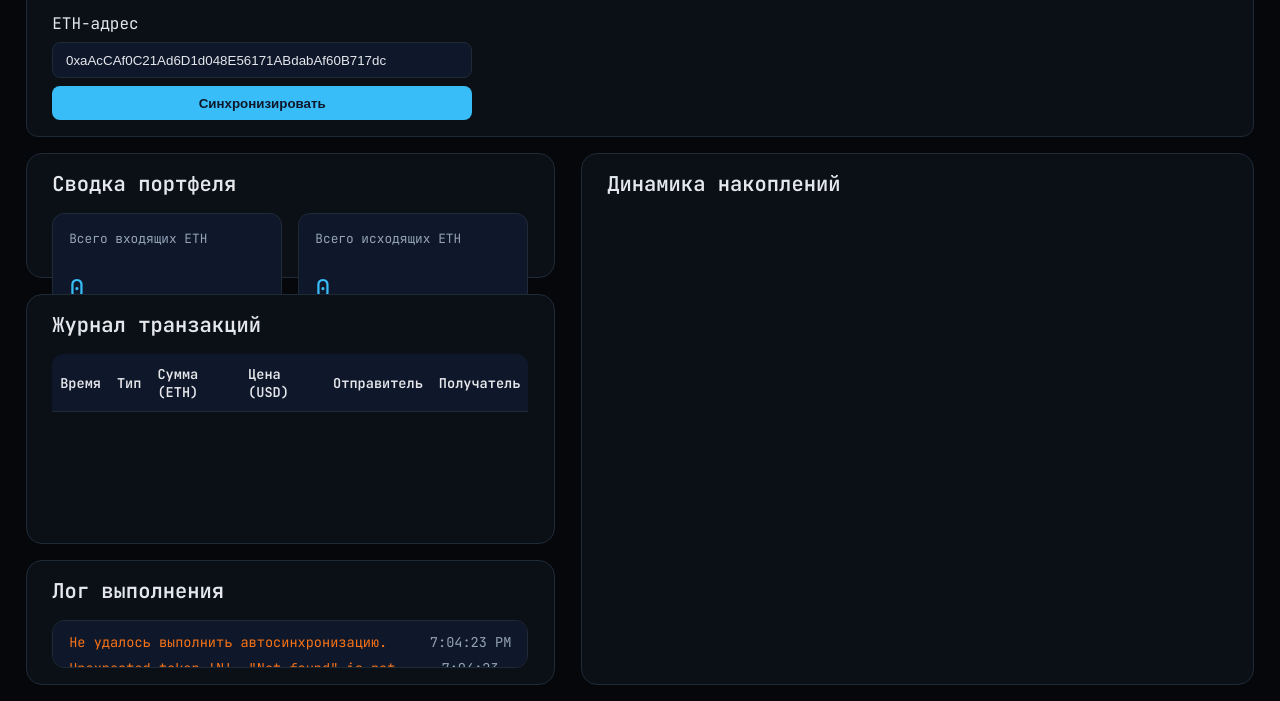
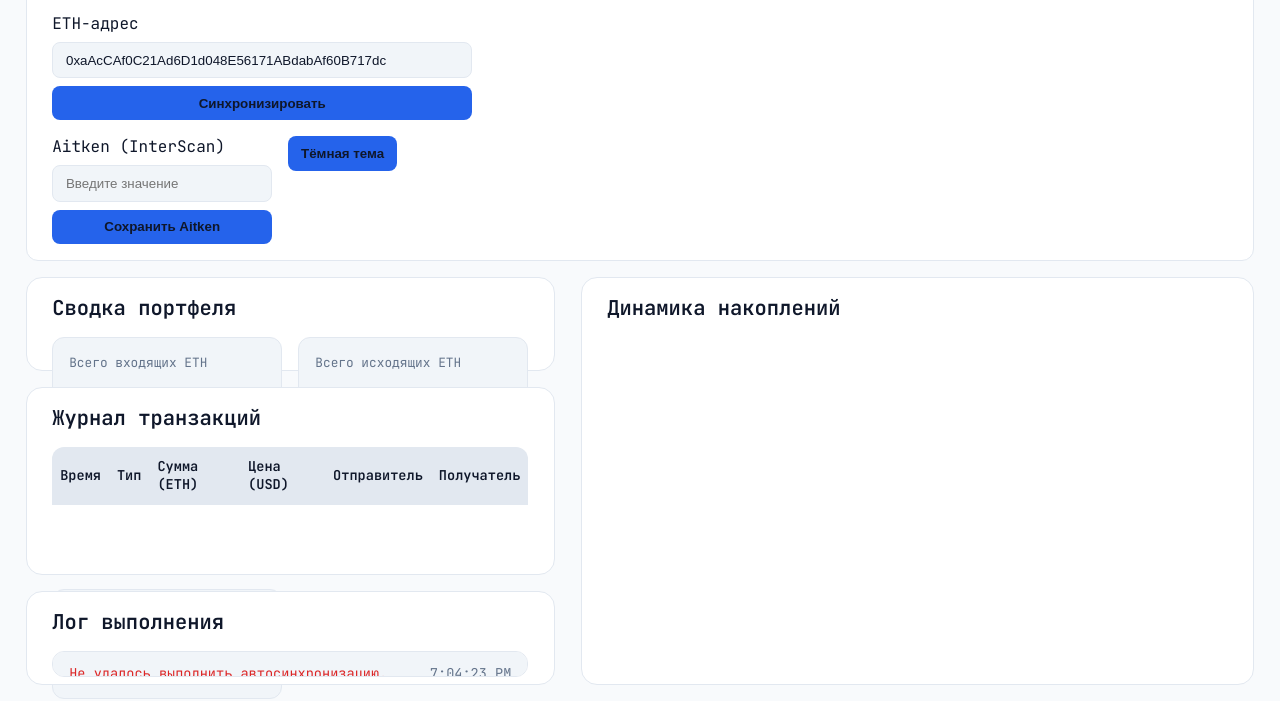
Before and after one commit to bitplain/block, a plain HTML site: page frontend/index.html in a window 1280 px wide. Shown: the part 99-800 px from the top of the page. Drawn offline with nearby package versions, Linux system fonts and the light colour scheme; no server answers.

Commit message:
Add theme toggle and manual Aitken entry

```diff
--- a/frontend/app.js
+++ b/frontend/app.js
@@ -8,8 +8,16 @@ const totalOutgoingEl = document.getElementById('total-outgoing');
 const avgPriceEl = document.getElementById('avg-price');
 const txCountEl = document.getElementById('tx-count');
 const logList = document.getElementById('log-list');
+const themeToggle = document.getElementById('theme-toggle');
+const aitkenInput = document.getElementById('aitken-input');
+const aitkenValue = document.getElementById('aitken-value');
+const saveAitkenButton = document.getElementById('save-aitken');
 
 let chartInstance = null;
+let lastTransactions = [];
+
+const THEME_STORAGE_KEY = 'theme';
+const AITKEN_STORAGE_KEY = 'aitkenValue';
 
 function getApiBase() {
   return '/api';
@@ -31,6 +39,69 @@ function saveAddress(value) {
 
 function loadAddress() {
   return localStorage.getItem('ethAddress') || '';
+}
+
+function saveTheme(value) {
+  localStorage.setItem(THEME_STORAGE_KEY, value);
+}
+
+function loadTheme() {
+  return localStorage.getItem(THEME_STORAGE_KEY);
+}
+
+function setTheme(value) {
+  document.documentElement.dataset.theme = value;
+  saveTheme(value);
+  updateThemeToggleLabel(value);
+  if (lastTransactions.length) {
+    updateChart(lastTransactions);
+  }
+}
+
+function updateThemeToggleLabel(theme) {
+  themeToggle.textContent = theme === 'light' ? 'Тёмная тема' : 'Светлая тема';
+}
+
+function getThemeColors() {
+  const style = getComputedStyle(document.documentElement);
+  const accent = style.getPropertyValue('--accent').trim();
+  const muted = style.getPropertyValue('--muted').trim();
+  const text = style.getPropertyValue('--text').trim();
+  const grid = style.getPropertyValue('--panel-border').trim();
+  return {
+    accent,
+    accentFill: hexToRgba(accent, 0.2),
+    muted,
+    text,
+    grid: hexToRgba(grid, 0.6),
+  };
+}
+
+function hexToRgba(hex, alpha) {
+  if (!hex.startsWith('#') || (hex.length !== 7 && hex.length !== 4)) {
+    return hex;
+  }
+  const normalized =
+    hex.length === 4
+      ? `#${hex[1]}${hex[1]}${hex[2]}${hex[2]}${hex[3]}${hex[3]}`
+      : hex;
+  const bigint = parseInt(normalized.slice(1), 16);
+  const r = (bigint >> 16) & 255;
+  const g = (bigint >> 8) & 255;
+  const b = bigint & 255;
+  return `rgba(${r}, ${g}, ${b}, ${alpha})`;
+}
+
+function saveAitken(value) {
+  localStorage.setItem(AITKEN_STORAGE_KEY, value);
+}
+
+function loadAitken() {
+  return localStorage.getItem(AITKEN_STORAGE_KEY) || '';
+}
+
+function updateAitkenDisplay(value) {
+  aitkenValue.textContent = value ? value : '—';
 }
 
 function addLog(message, status = 'info') {
@@ -85,6 +156,7 @@ function updateStats(transactions) {
 }
 
 function updateChart(transactions) {
+  const { accent, accentFill, muted, text, grid } = getThemeColors();
   const incoming = transactions
     .filter((tx) => tx.tx_type === 'incoming' && tx.price_usd !== null)
     .sort((a, b) => new Date(a.tx_timestamp) - new Date(b.tx_timestamp));
@@ -105,8 +177,8 @@ function updateChart(transactions) {
         {
           label: 'Цена ETH (USD)',
           data: prices,
-          borderColor: '#38bdf8',
-          backgroundColor: 'rgba(56, 189, 248, 0.2)',
+          borderColor: accent,
+          backgroundColor: accentFill,
           tension: 0.3,
           fill: true,
         },
@@ -117,17 +189,17 @@ function updateChart(transactions) {
       maintainAspectRatio: false,
       scales: {
         x: {
-          ticks: { color: '#94a3b8' },
-          grid: { color: 'rgba(148, 163, 184, 0.2)' },
+          ticks: { color: muted },
+          grid: { color: grid },
         },
         y: {
-          ticks: { color: '#94a3b8' },
-          grid: { color: 'rgba(148, 163, 184, 0.2)' },
+          ticks: { color: muted },
+          grid: { color: grid },
         },
       },
       plugins: {
         legend: {
-          labels: { color: '#e5e7eb' },
+          labels: { color: text },
         },
       },
     },
@@ -162,6 +234,7 @@ async function refresh() {
   saveAddress(address);
   addLog('Загружаю сохраненные транзакции...', 'info');
   const transactions = await loadTransactions(address);
+  lastTransactions = transactions;
   txBody.innerHTML = '';
   if (!transactions.length) {
     txBody.appendChild(renderEmptyRow());
@@ -203,12 +276,31 @@ syncButton.addEventListener('click', async () => {
   }
 });
 
+saveAitkenButton.addEventListener('click', () => {
+  const value = aitkenInput.value.trim();
+  saveAitken(value);
+  updateAitkenDisplay(value);
+  addLog('Aitken (InterScan) сохранен вручную.', 'success');
+});
+
+themeToggle.addEventListener('click', () => {
+  const currentTheme = document.documentElement.dataset.theme || 'dark';
+  const nextTheme = currentTheme === 'dark' ? 'light' : 'dark';
+  setTheme(nextTheme);
+});
+
 window.addEventListener('load', async () => {
   const savedAddress = loadAddress();
   addressInput.value = savedAddress || DEFAULT_ADDRESS;
   if (!savedAddress) {
     saveAddress(DEFAULT_ADDRESS);
   }
+  const savedAitken = loadAitken();
+  aitkenInput.value = savedAitken;
+  updateAitkenDisplay(savedAitken);
+  const savedTheme = loadTheme();
+  const prefersLight = window.matchMedia('(prefers-color-scheme: light)').matches;
+  setTheme(savedTheme || (prefersLight ? 'light' : 'dark'));
 
   try {
     await runSyncFlow();
--- a/frontend/index.html
+++ b/frontend/index.html
@@ -23,6 +23,7 @@
             транзакций.
           </p>
         </div>
+        <div class="controls">
           <div class="address-control">
             <label for="address">ETH-адрес</label>
             <input
@@ -32,6 +33,13 @@
               placeholder="0xaAcCAf0C21Ad6D1d048E56171ABdabAf60B717dc"
             />
             <button id="sync">Синхронизировать</button>
+          </div>
+          <div class="manual-control">
+            <label for="aitken-input">Aitken (InterScan)</label>
+            <input id="aitken-input" name="aitken-input" type="text" placeholder="Введите значение" />
+            <button id="save-aitken" type="button">Сохранить Aitken</button>
+          </div>
+          <button id="theme-toggle" class="theme-toggle" type="button">Светлая тема</button>
         </div>
       </header>
 
@@ -54,6 +62,10 @@
             <div class="stat-card">
               <span class="label">Транзакции</span>
               <span id="tx-count" class="value">0</span>
+            </div>
+            <div class="stat-card">
+              <span class="label">Aitken (InterScan)</span>
+              <span id="aitken-value" class="value">—</span>
             </div>
           </div>
         </section>
--- a/frontend/styles.css
+++ b/frontend/styles.css
@@ -8,6 +8,24 @@
   --muted: #94a3b8;
   --success: #4ade80;
   --danger: #f97316;
+  --surface: #0f172a;
+  --table-header: #0f172a;
+  --log-bg: #0f172a;
+}
+
+[data-theme='light'] {
+  color-scheme: light;
+  --bg: #f8fafc;
+  --panel: #ffffff;
+  --panel-border: #e2e8f0;
+  --text: #0f172a;
+  --accent: #2563eb;
+  --muted: #64748b;
+  --success: #16a34a;
+  --danger: #dc2626;
+  --surface: #f1f5f9;
+  --table-header: #e2e8f0;
+  --log-bg: #f1f5f9;
 }
 
 * {
@@ -57,6 +75,13 @@ body {
   font-size: clamp(0.75rem, 1.2vw, 1rem);
 }
 
+.controls {
+  display: flex;
+  flex-wrap: wrap;
+  gap: 1rem;
+  align-items: flex-end;
+}
+
 .address-control {
   display: flex;
   flex-direction: column;
@@ -64,8 +89,9 @@ body {
   min-width: min(100%, 420px);
 }
 
-.address-control input {
-  background: #0f172a;
+.address-control input,
+.manual-control input {
+  background: var(--surface);
   border: 1px solid var(--panel-border);
   color: var(--text);
   padding: 0.6rem 0.8rem;
@@ -73,7 +99,9 @@ body {
   width: 100%;
 }
 
-.address-control button {
+.address-control button,
+.manual-control button,
+.theme-toggle {
   background: var(--accent);
   color: #0f172a;
   font-weight: 600;
@@ -84,8 +112,21 @@ body {
   transition: transform 0.2s ease;
 }
 
-.address-control button:hover {
+.address-control button:hover,
+.manual-control button:hover,
+.theme-toggle:hover {
   transform: translateY(-1px);
+}
+
+.manual-control {
+  display: flex;
+  flex-direction: column;
+  gap: 0.5rem;
+  min-width: min(100%, 220px);
+}
+
+.theme-toggle {
+  align-self: flex-start;
 }
 
 .terminal__body {
@@ -141,7 +182,7 @@ body {
   padding: 1rem;
   border: 1px solid var(--panel-border);
   border-radius: 12px;
-  background: #0f172a;
+  background: var(--surface);
   display: flex;
   flex-direction: column;
   gap: 0.5rem;
@@ -186,7 +227,7 @@ body {
 .table-wrapper th {
   position: sticky;
   top: 0;
-  background: #0f172a;
+  background: var(--table-header);
   z-index: 1;
 }
 
@@ -199,7 +240,7 @@ body {
 .log-list {
   flex: 1;
   overflow: auto;
-  background: #0f172a;
+  background: var(--log-bg);
   border-radius: 12px;
   border: 1px solid var(--panel-border);
   padding: 0.75rem 1rem;
```
Lines whose indentation alone changed are shown as unchanged.
